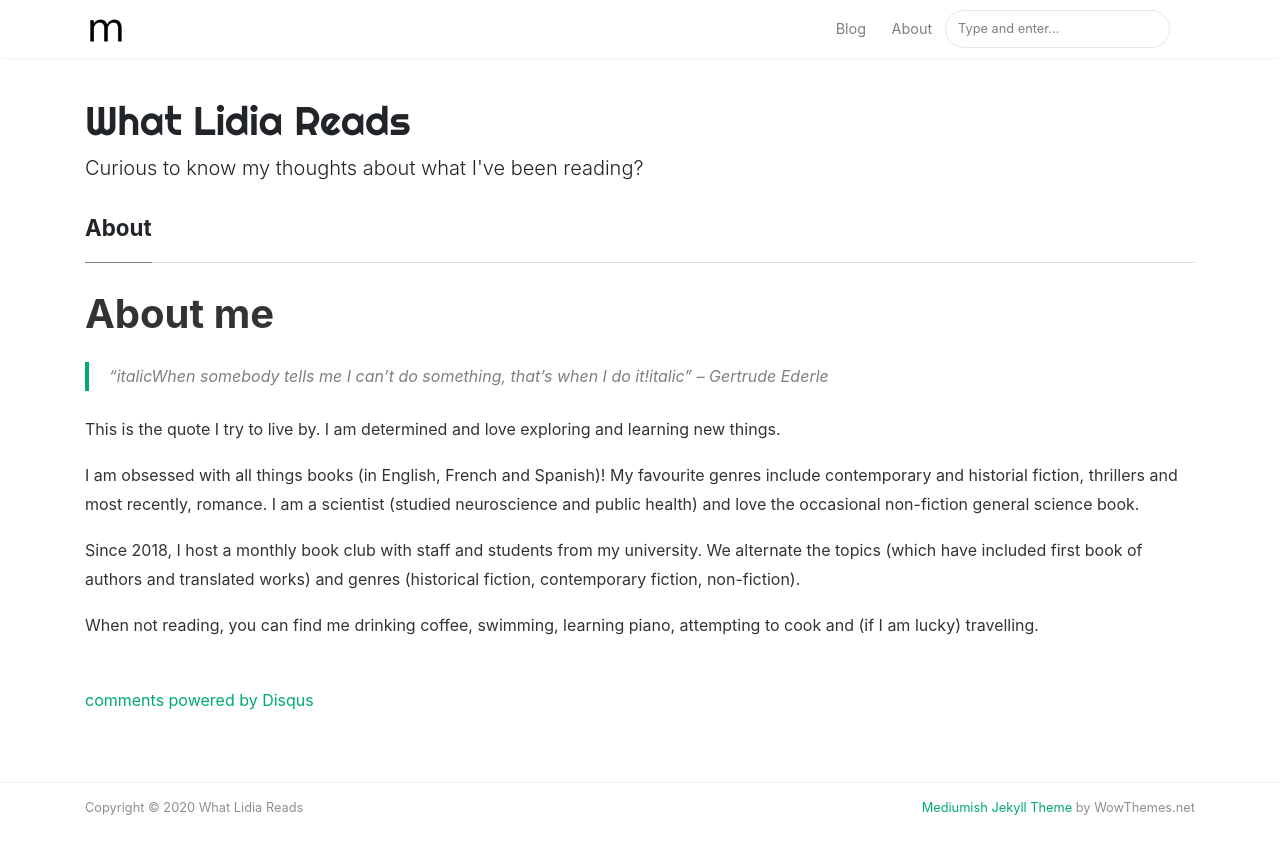
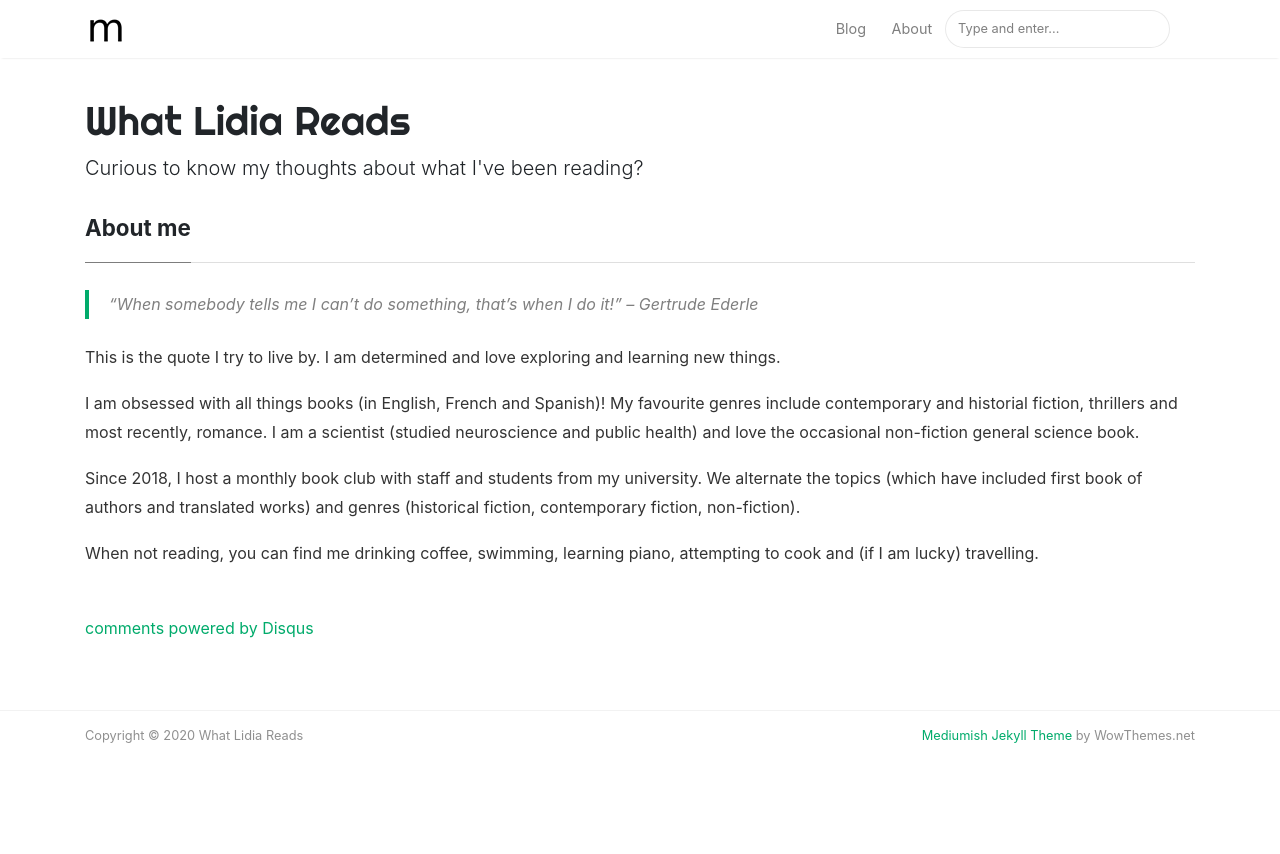
Before and after one commit to Lidia-LP/Lidia-LP.github.io, a Jekyll site: the page built from _pages/about.md, in a window 1280 px wide. Shown: the top 854 px of the page. Built offline with Jekyll 4.4.1, drawn with Linux system fonts in a browser that asks for light colours; nearby versions of some CDN libraries; comment, search, counter and statistics services are not loaded.

Commit message:
Update about.md

```diff
--- a/_pages/about.md
+++ b/_pages/about.md
@@ -1,12 +1,11 @@
 ---
 layout: page
-title: About
+title: "About me"
 permalink: /about
 comments: true
 ---
-# About me
 
-> “*italic*When somebody tells me I can’t do something, that’s when I do it!*italic*”
+> “*When somebody tells me I can’t do something, that’s when I do it!*”
 > – Gertrude Ederle
 
 This is the quote I try to live by. I am determined and love exploring and learning new things.
```
